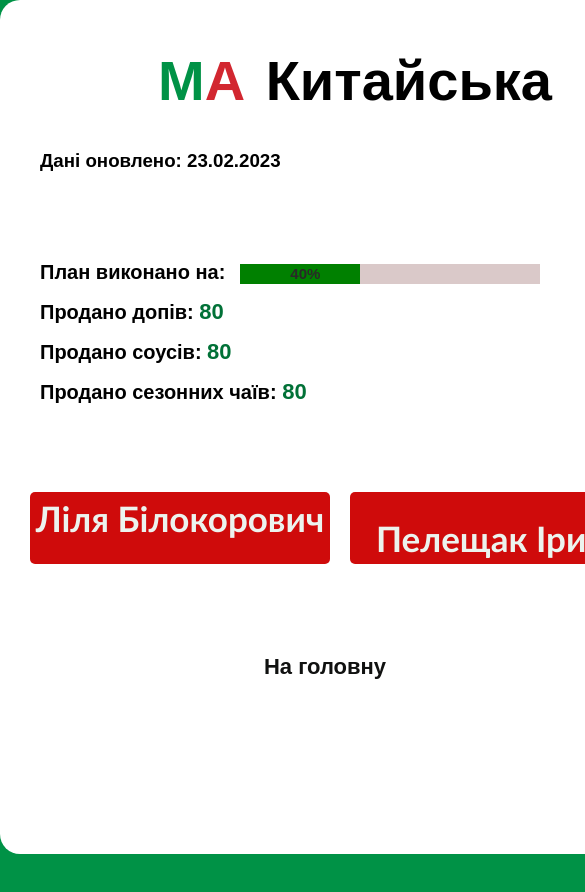
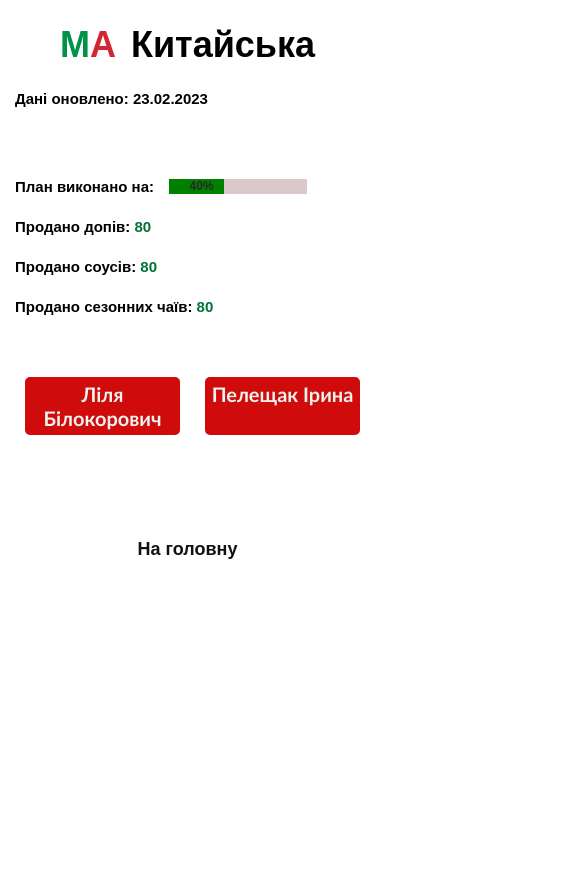
Before and after one commit to olenagoloyda/MaPizza_team, a plain HTML site: page locations/kytaiska/kytaiska.html in a window 390 px wide. Shown: the top 892 px of the page, 585 px wide, since content can reach past the window. Before the commit the page ends 854 px from the top, so only its background shows below. Drawn offline with Linux system fonts and the light colour scheme; a script that the page names is missing.

Commit message:
added media for phones

```diff
--- a/index.css
+++ b/index.css
@@ -8,6 +8,8 @@ margin-left: 50px;
 margin: 0 auto;
 background-color: #009246;
 }
+
+
 
 .wrapper{
      background-color: white;
@@ -39,6 +41,7 @@ font-family: 'Overpass', sans-serif;
 .header_span{
 font-size: 55px;
 }
+
 
 .green_color{
 color: #009246;
@@ -73,6 +76,60 @@ border-radius: 20px;
 font-weight: 800;
 }
 
+@media(max-width:600px){
+     body{
+     max-width: 100%;
+     background-color: white;
+     }
+     .wrapper{
+     background-color: white;
+     padding-top: 20px;
+     border-radius: 0px;
+     height: 100vh;
+     max-width: 100%;
+     padding-bottom: 40px;
+     }
+
+     .header_h1{
+     margin-top: 20%;
+     text-align: center;
+     font-size: 27px;
+     font-weight: 800;
+     font-family: 'Overpass', sans-serif;
+     }
+
+     .header_span{
+     font-size: 25px;
+     }
+
+     .btn_container{
+     margin-top: 10%;
+     padding-left: 15px;
+     margin: 0 auto;
+     padding-bottom: 20px;
+     width: 100%;
+     display: flex;
+     justify-content: space-evenly;
+     flex-wrap: wrap;
+     }
+
+     .location_btn{
+     margin-top: 30px;
+     margin-right: 30px;
+     width: max-content;
+     min-width: 70px;
+     text-align: center;
+     font-size: 22px;
+     text-decoration: none;
+     color: black;
+     padding: 5px 25px;
+     height: 15%;
+     line-height: 50px;
+     border-radius: 20px;
+     font-weight: 800;
+     }
+}
+
 .location_btn:hover{
 background-color: rgb(243, 226, 226);
 border: 1.3px solid black;
--- a/locations.css
+++ b/locations.css
@@ -14,6 +14,8 @@ background-color: #009246;
      border-radius: 20px;
      height: 100vh;
 }
+
+
 
 .green_color{
 color: #009246;
@@ -32,6 +34,8 @@ margin-right: 5px;
 .header_span{
      font-weight: 800;
 }
+
+
 
 .data_update{
 display: block;
@@ -82,6 +86,7 @@ font-weight: 800;
 color:#017137;
 }
 
+
 .managers_container{
 margin-top: 80px;
 display: flex;
@@ -118,3 +123,115 @@ font-family: 'Overpass', sans-serif;
 .low_btn{
      padding-top: 25px;
 }
+
+@media(max-width:600px){
+     body{
+     max-width: 100%;
+     background-color: white;
+     }
+     .wrapper{
+     background-color: white;
+     padding-top: 0px;
+     border-radius: 0px;
+     height: 100vh;
+     max-width: 100%;
+     padding-bottom: 40px;
+     padding-left: 15px;
+     }
+
+     .location_h1{
+     text-align: center;
+     font-size: 36px;
+     font-weight: 600;
+     }
+
+     .data_update{
+     display: block;
+     margin-top:15px;
+     text-align: left;
+     font-size: 15px;
+     }
+
+     .results_container{
+     margin-top: 60px;
+     margin-right: 30px;
+     font-size: 15px;
+     font-weight: 800;
+     line-height: 40px;
+     width: 100%;
+     }
+
+     #myProgress {
+     position: relative;
+     top: 12px;
+     width: 40%;
+     height: 15px;
+     background-color: rgb(218, 201, 201);
+     }
+     #myBar {
+     position: absolute;
+     width: 40%;
+     height: 100%;
+     background-color: green;
+     }
+     #label {
+     font-size: 12px;
+     text-align: center;
+     line-height: 15px;
+     color: rgb(42, 40, 40);
+     padding-left: 10px;
+     }
+
+     .proceeds{
+          display: flex;
+          gap: 15px;
+          width: 100%;
+          font-size: 15px;
+          font-weight: 800;
+     }
+
+     .span_results{
+     font-size: 15px;
+     font-weight: 800;
+     color:#017137;
+     }
+
+     .managers_container{
+     margin-top: 50px;
+     display: flex;
+     justify-content: center;
+     margin-left: 10px;
+     gap: 25px;
+     }
+
+
+     .managers_btn{
+     display: block;
+     font-family:'Trebuchet MS', 'Lucida Sans Unicode', 'Lucida Grande', 'Lucida Sans', Arial, sans-serif;
+     text-decoration: none;
+     color: rgb(236, 243, 238);
+     background-color: #cf0b0b;
+     padding: 5px;
+     text-align: center;
+     font-size: 20px;
+     font-weight: 800;
+     border-radius: 5px;
+     width: 250px;
+     }
+
+     .go_back{
+     text-decoration: none;
+     text-align: center;
+     font-size: 18px;
+     font-weight: 700;
+     margin-left: 0px;
+     margin-top: 30%;
+     color:#101110;
+     font-family: 'Overpass', sans-serif;
+     }
+
+     .low_btn{
+          padding-top: 5px;
+     }
+
+}
```
